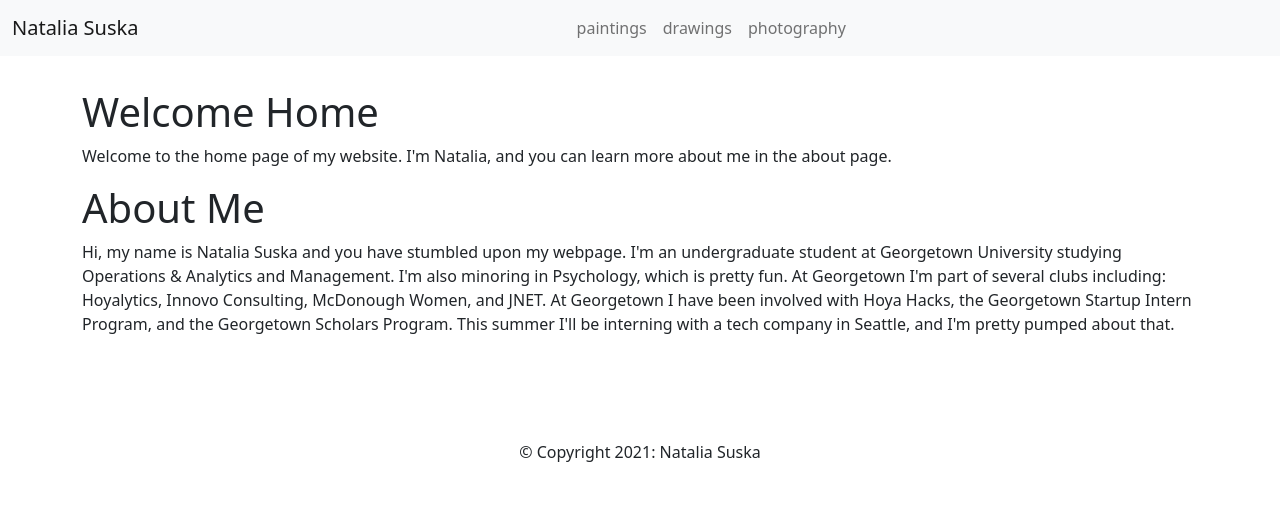
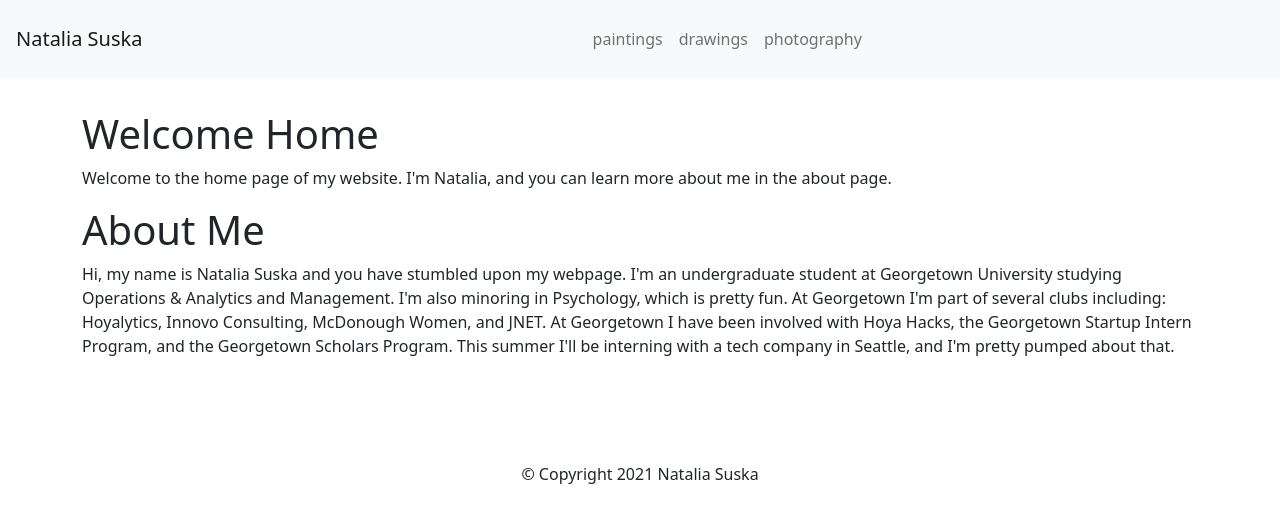
Before and after one commit to nataliasuska/natalia, a Flask app: page / in a window 1280 px wide. Shown: the top 523 px of the page. Run offline with Flask 2, Linux system fonts and the light colour scheme.

Commit message:
fixed nav maybe??

```diff
--- a/website/templates/bootstrap_layout.html
+++ b/website/templates/bootstrap_layout.html
@@ -46,10 +46,12 @@
 
     <!-- navbar support from https://mdbootstrap.com/docs/standard/navigation/navbar/-->
     <nav class="navbar navbar-expand-lg navbar-light bg-light">
+        <div class="text-center text-dark p-3">
+            <a class="navbar-brand text-center" href="/">Natalia Suska</a>
+        </div>
+
+
         <div class="container-fluid">
-            <a class="navbar-brand text-center" href="/">Natalia Suska</a>
-            <hr>
-
             <button
             class="navbar-toggler"
             type="button"
@@ -115,7 +117,7 @@
 
         </div>
         <div class="text-center text-dark p-3">
-            &copy; Copyright 2021: Natalia Suska
+            &copy; Copyright 2021  Natalia Suska
         </div>
 
         </footer>
```
